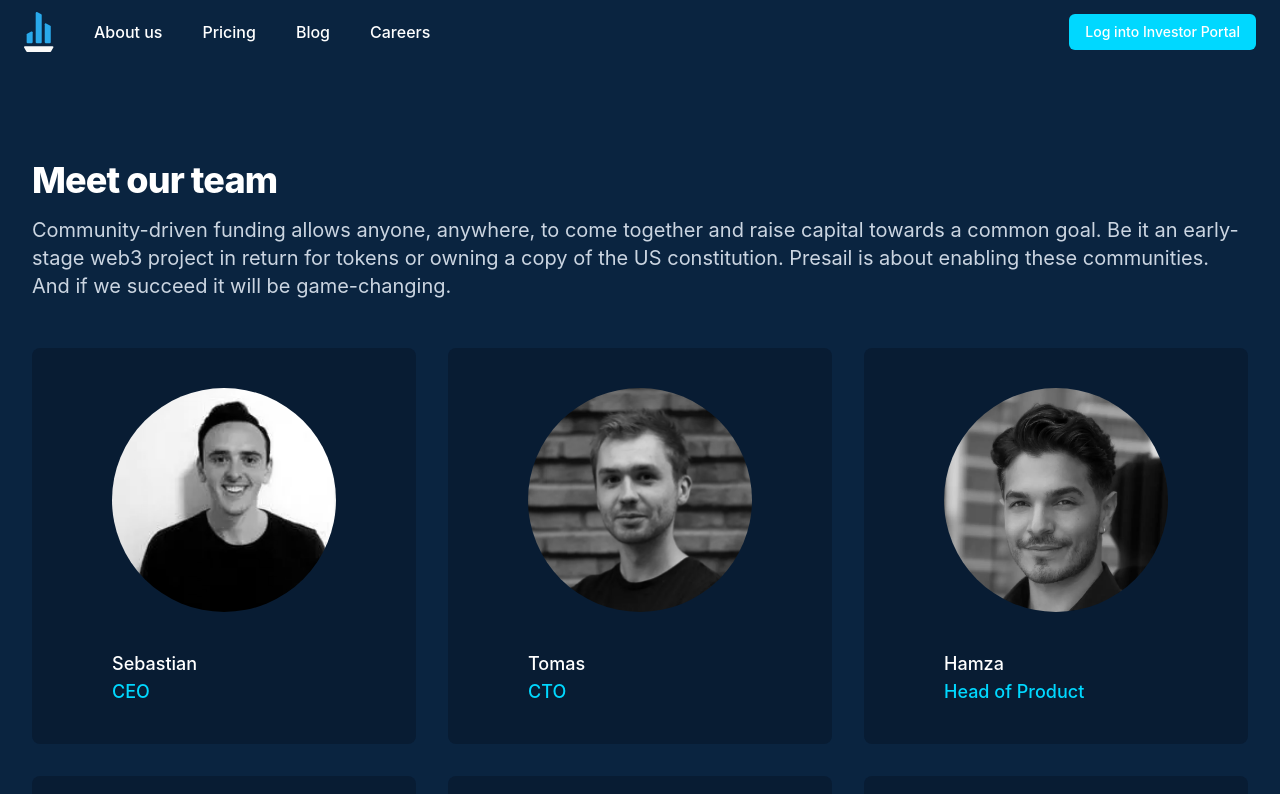
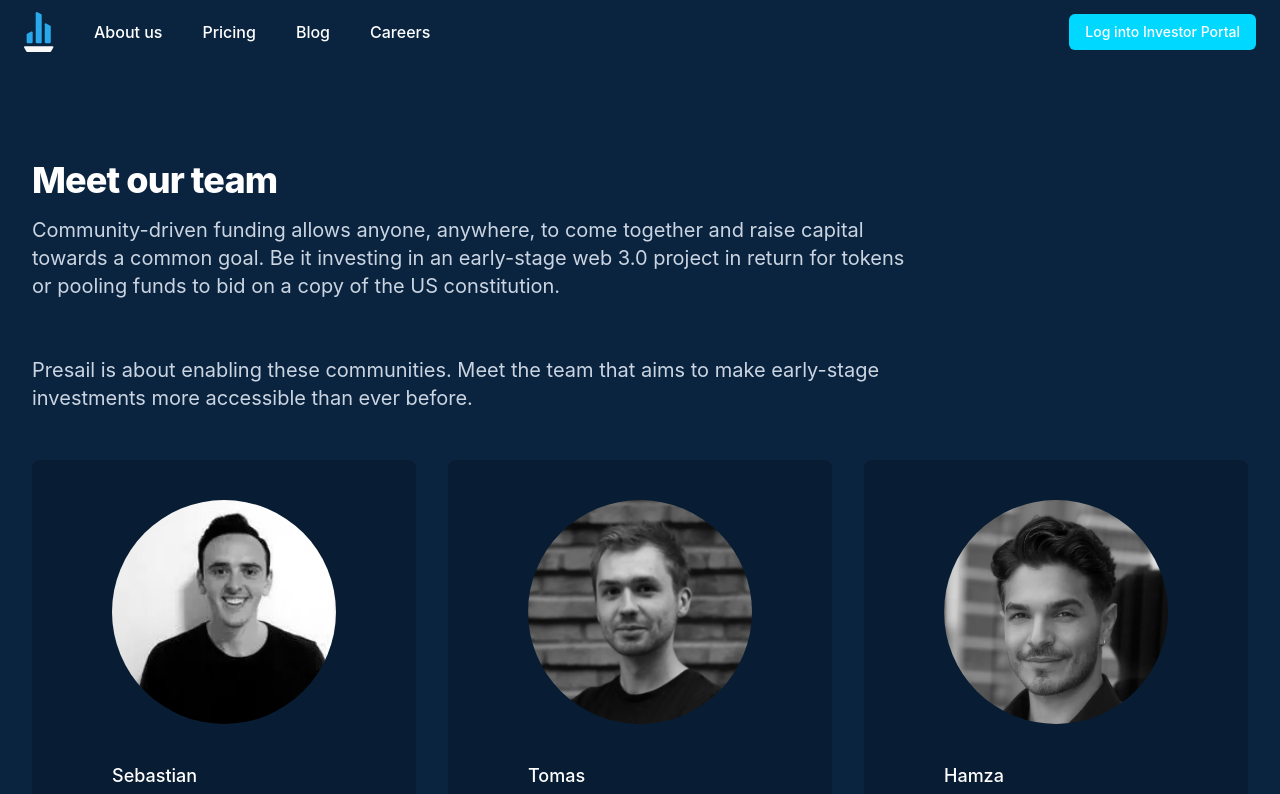
Before and after one commit to datablock-ai/presail-website, a Next.js app: page /about in a window 1280 px wide. Shown: the top 794 px of the page. Built offline with nearby package versions, Linux system fonts and the light colour scheme.

Commit message:
Add updated copy to employee page

```diff
--- a/components/Employees.js
+++ b/components/Employees.js
@@ -56,9 +56,12 @@ export default function Employees() {
         <div className="space-y-12">
           <div className="space-y-5 sm:space-y-4 md:max-w-xl lg:max-w-3xl xl:max-w-none">
             <h2 className="text-3xl font-extrabold text-white tracking-tight sm:text-4xl">Meet our team</h2>
-            <p className="text-xl text-slate-300">
-              Community-driven funding allows anyone, anywhere, to come together and raise capital towards a common goal.  Be it an early-stage web3 project in return for tokens or owning a copy of the US constitution.
-              Presail is about enabling these communities. And if we succeed it will be game-changing.
+            <p className="text-xl text-slate-300 max-w-4xl">
+              Community-driven funding allows anyone, anywhere, to come together and raise capital towards a common goal.
+              Be it investing in an early-stage web 3.0 project in return for tokens or pooling funds to bid on a copy of the US constitution.
+            </p>
+            <p className="text-xl text-slate-300 max-w-4xl pt-10">
+              Presail is about enabling these communities. Meet the team that aims to make early-stage investments more accessible than ever before.
             </p>
           </div>
           <ul role="list" className="space-y-4 sm:grid sm:grid-cols-2 sm:gap-6 sm:space-y-0 lg:grid-cols-3 lg:gap-8">
--- a/components/Hero.js
+++ b/components/Hero.js
@@ -27,7 +27,7 @@ export default function Hero() {
                   </h1>
 
                   <p className="mt-3 text-base text-slate-300 sm:mt-5 sm:text-xl lg:text-lg xl:text-xl">
-                    Goodbye Google Forms. Hello security, collaboration and ease-of-use.
+                    Presail makes it easy for companies and investors to manage investments in web 3.0. Create deals, manage cap-tables & distribute assets - all in one app.
                   </p>
 
                 </div>
```
